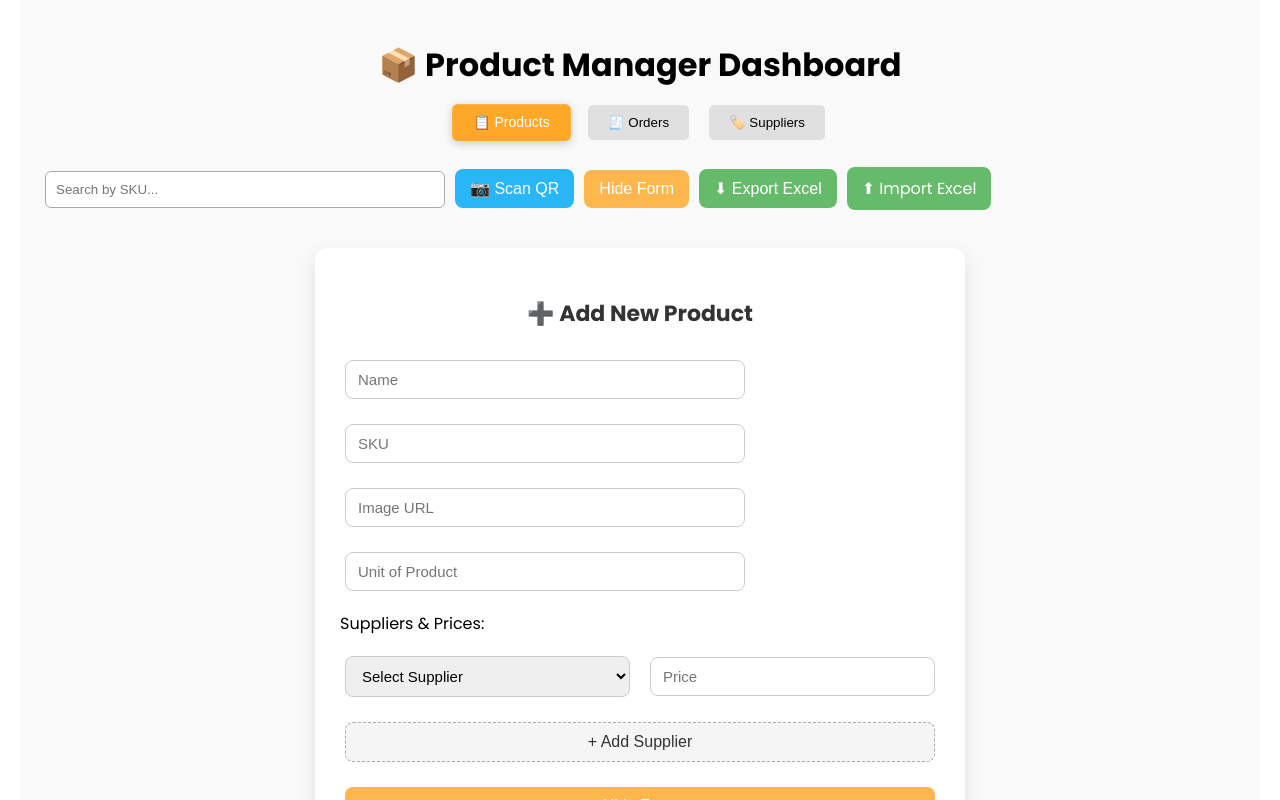
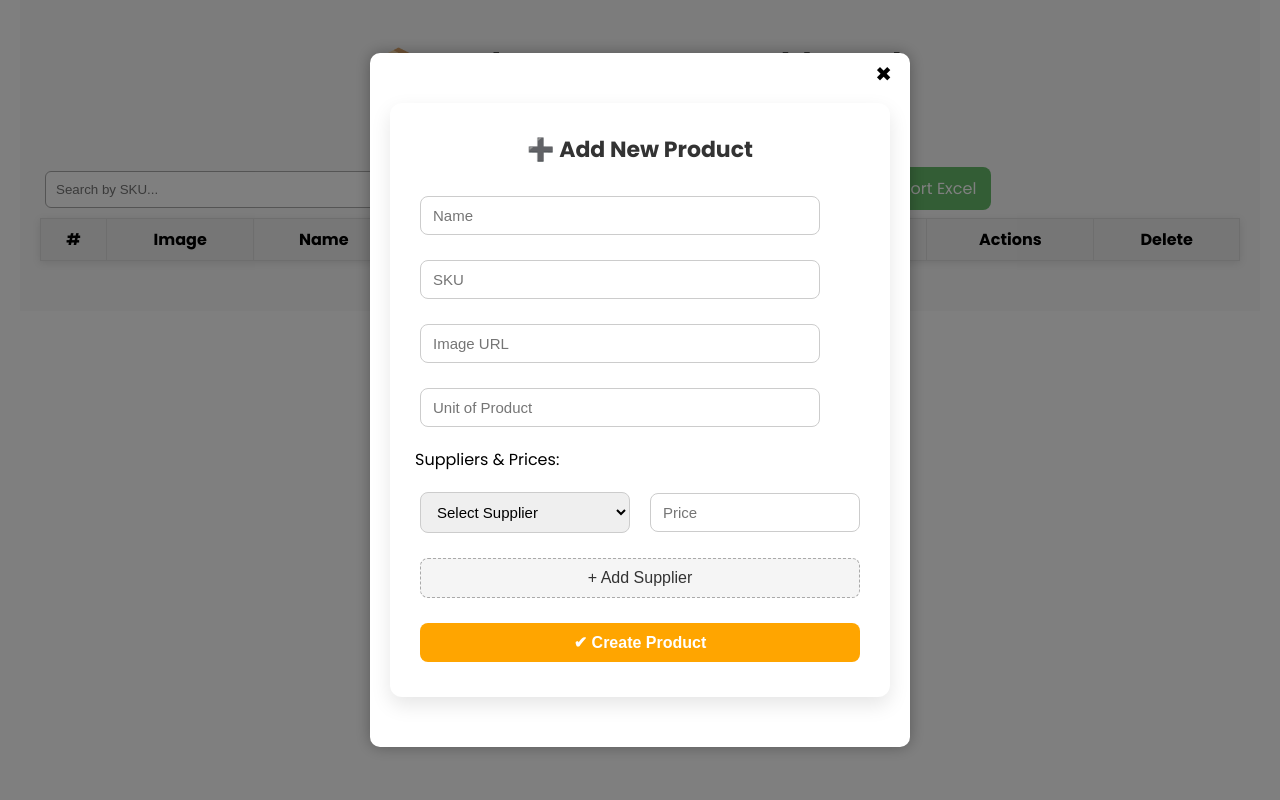
Before and after one commit to nirapadak/fontend_Product_manager_with_LocalStorage, a React (Create React App) app: page / in a window 1280 px wide. Both pictures are taken after a click on the button "➕ Create Product". Shown: the top 800 px of the page. Built offline with nearby package versions, Linux system fonts and the light colour scheme.

Commit message:
product change and supplier indecate update

```diff
--- a/src/App.js
+++ b/src/App.js
@@ -463,7 +463,85 @@ const handleStartScanner = () => {
                <input type="file" accept=".xlsx,.xls" onChange={handleImport} hidden />
           </label>
 
+
+
+
+
 {formVisible && (
+  <div className="dialog-overlay" onClick={() => { setFormVisible(false); setEditingProductId(null); }}>
+    <div className="dialog-box" onClick={(e) => e.stopPropagation()}>
+      <button className="dialog-close-btn" onClick={() => { setFormVisible(false); setEditingProductId(null); }}>✖</button>
+      <form onSubmit={handleProductSubmit} className="product-form">
+        <h2 className="form-title">{editingProductId ? '✏️ Update Product' : '➕ Add New Product'}</h2>
+
+        <input
+          placeholder="Name"
+          value={form.name}
+          onChange={e => setForm({ ...form, name: e.target.value })}
+          required
+        />
+        <input
+          placeholder="SKU"
+          value={form.sku}
+          onChange={e => setForm({ ...form, sku: e.target.value })}
+          required
+        />
+        <input
+          placeholder="Image URL"
+          value={form.image}
+          onChange={e => setForm({ ...form, image: e.target.value })}
+        />
+        <input
+          placeholder="Unit of Product"
+          value={form.unit}
+          onChange={e => setForm({ ...form, unit: e.target.value })}
+        />
+
+        <label>Suppliers & Prices:</label>
+        {form.suppliers.map((s, i) => (
+          <div key={i} className="supplier-row">
+            <select
+              value={s.supplierId}
+              onChange={e => handleSupplierChange(i, 'supplierId', e.target.value)}
+              required
+            >
+              <option value="">Select Supplier</option>
+              {suppliers.map(sup => (
+                <option key={sup.id} value={sup.id}>{sup.name}</option>
+              ))}
+            </select>
+
+            <input
+              type="number"
+              placeholder="Price"
+              value={s.price}
+              onChange={e => handleSupplierChange(i, 'price', e.target.value)}
+              required
+              min="0"
+            />
+
+            {form.suppliers.length > 1 && (
+              <button type="button" className="remove-supplier" onClick={() => {
+                const updated = [...form.suppliers];
+                updated.splice(i, 1);
+                setForm({ ...form, suppliers: updated });
+              }}>❌</button>
+            )}
+          </div>
+        ))}
+
+        <button type="button" className="btn add-supplier" onClick={handleAddSupplierField}>+ Add Supplier</button>
+        <button type="submit" className="btn submit">{editingProductId ? '✔ Update Product' : '✔ Create Product'}</button>
+      </form>
+    </div>
+  </div>
+)}
+
+
+
+
+
+          {/* {formVisible && (
            <form onSubmit={handleProductSubmit} className="product-form">
   <h2 className="form-title">➕ Add New Product</h2>
 
@@ -525,14 +603,15 @@ const handleStartScanner = () => {
 
   <button type="button" className="btn add-supplier" onClick={handleAddSupplierField}>+ Add Supplier</button>
 
-              {/* <button type="submit" className="btn submit">✔ Create Product</button> */}
-              <button onClick={() => { setFormVisible(!formVisible); setEditingProductId(null); }} className="btn toggle-form">
-  {formVisible ? 'Hide Form' : editingProductId ? '✏️ Update Product' : '➕ Create Product'}
+
+              <button type="submit" className="btn submit">
+  {editingProductId ? '✔ Update Product' : '✔ Create Product'}
 </button>
+
 
 </form>
 
-          )}
+          )} */}
 
 
 
@@ -547,19 +626,32 @@ const handleStartScanner = () => {
           <th>QR</th>
           <th>Status</th>
           <th>Actions</th>
+          <th>Delete</th>
         </tr>
       </thead>
       <tbody>
         {filtered.map((p, index) => {
+          // const supplierData = p.suppliers.map(s => {
+          //   const found = suppliers.find(sup => sup.id === s.supplierId);
+          //   return {
+          //     name: found ? found.name : 'Unknown',
+          //     price: s.price
+          //   };
+          // });
+
+          // const minPrice = Math.min(...supplierData.map(s => s.price));
              const supplierData = p.suppliers.map(s => {
       const found = suppliers.find(sup => sup.id === s.supplierId);
       return {
         name: found ? found.name : 'Unknown',
-              price: s.price
+        price: parseFloat(s.price)
       };
     });
 
-          const minPrice = Math.min(...supplierData.map(s => s.price));
+    if (supplierData.length === 0) return <span>No Supplier</span>;
+
+    const minSupplier = supplierData.reduce((min, curr) => curr.price < min.price ? curr : min);
+
 
           return (
             <tr key={p.id}>
@@ -568,25 +660,42 @@ const handleStartScanner = () => {
               <td><input value={p.name} onChange={e => handleEditProduct(p.id, { name: e.target.value })} /></td>
               <td>{p.sku}</td>
               <td>
+
   <table className="supplier-inner-table">
     <tbody>
-                    {supplierData.map((s, idx) => (
+      {(() => {
+        const supplierData = p.suppliers.map(s => {
+          const found = suppliers.find(sup => sup.id === s.supplierId);
+          return {
+            name: found ? found.name : 'Unknown',
+            price: parseFloat(s.price)
+          };
+        });
+
+        if (supplierData.length === 0) return <tr><td>No Supplier</td></tr>;
+
+        const minPrice = Math.min(...supplierData.map(s => s.price));
+
+        return supplierData.map((s, idx) => (
           <tr key={idx}>
             <td className='supplierTBno'>{idx + 1}</td>
             <td className='supplierTBname'>{s.name}</td>
-                        <td  style={{
+            <td style={{
               backgroundColor: s.price === minPrice ? 'lightgreen' : 'transparent',
               fontWeight: s.price === minPrice ? 'bold' : 'normal',
               borderRadius: '4px',
               padding: '2px 6px'
             }}>
-                          ${s.price}
+              {s.price}/-
             </td>
           </tr>
-                    ))}
+        ));
+      })()}
     </tbody>
   </table>
 </td>
+
+
 
               <td style={{ cursor: 'pointer' }}>
   <QRCodeCanvas
@@ -624,6 +733,9 @@ const handleStartScanner = () => {
     ✏️ Update
   </button>
 
+
+              </td>
+              <td>
                 <button
     className="productDeleteBtn"
     style={{ fontSize: '16px', padding: '5px 10px', marginLeft: '5px' }}
@@ -633,7 +745,7 @@ const handleStartScanner = () => {
       }
     }}
   >
-    🗑 Delete
+    🗑
   </button>
               </td>
 
--- a/src/css/ProductDashboard.css
+++ b/src/css/ProductDashboard.css
@@ -531,6 +531,7 @@ tr.ordered-row {
 
 /* delet and roder product btn */
 .productOrderBtn,
+.productUpdateBtn,
 .productDeleteBtn {
   padding: 6px 10px;
   border: none;
@@ -548,6 +549,12 @@ tr.ordered-row {
 
 .productOrderBtn:hover {
   background-color: #218838;
+  transform: scale(1.1);
+  box-shadow: 0 2px 8px rgba(0, 0, 0, 0.2);
+}
+
+.productUpdateBtn:hover {
+  background-color: #c3d3c7;
   transform: scale(1.1);
   box-shadow: 0 2px 8px rgba(0, 0, 0, 0.2);
 }
@@ -582,3 +589,43 @@ tr.ordered-row {
   text-align: left;
   font-weight: bold;
 }
+
+
+/* product create dialog ================================================== */
+
+.dialog-overlay {
+  position: fixed;
+  top: 0;
+  left: 0;
+  width: 100%;
+  height: 100%;
+  background: rgba(0, 0, 0, 0.5);
+  display: flex;
+  justify-content: center;
+  align-items: center;
+  z-index: 1000;
+}
+
+.dialog-box {
+  background: white;
+  padding: 20px;
+  border-radius: 10px;
+  width: 500px;
+  max-width: 90%;
+  box-shadow: 0 0 15px rgba(0, 0, 0, 0.3);
+  position: relative;
+}
+
+.dialog-box h2 {
+  margin-top: 0;
+}
+
+.dialog-close-btn {
+  position: absolute;
+  top: 8px;
+  right: 12px;
+  background: transparent;
+  border: none;
+  font-size: 20px;
+  cursor: pointer;
+}
```
Lines whose indentation alone changed are shown as unchanged.
